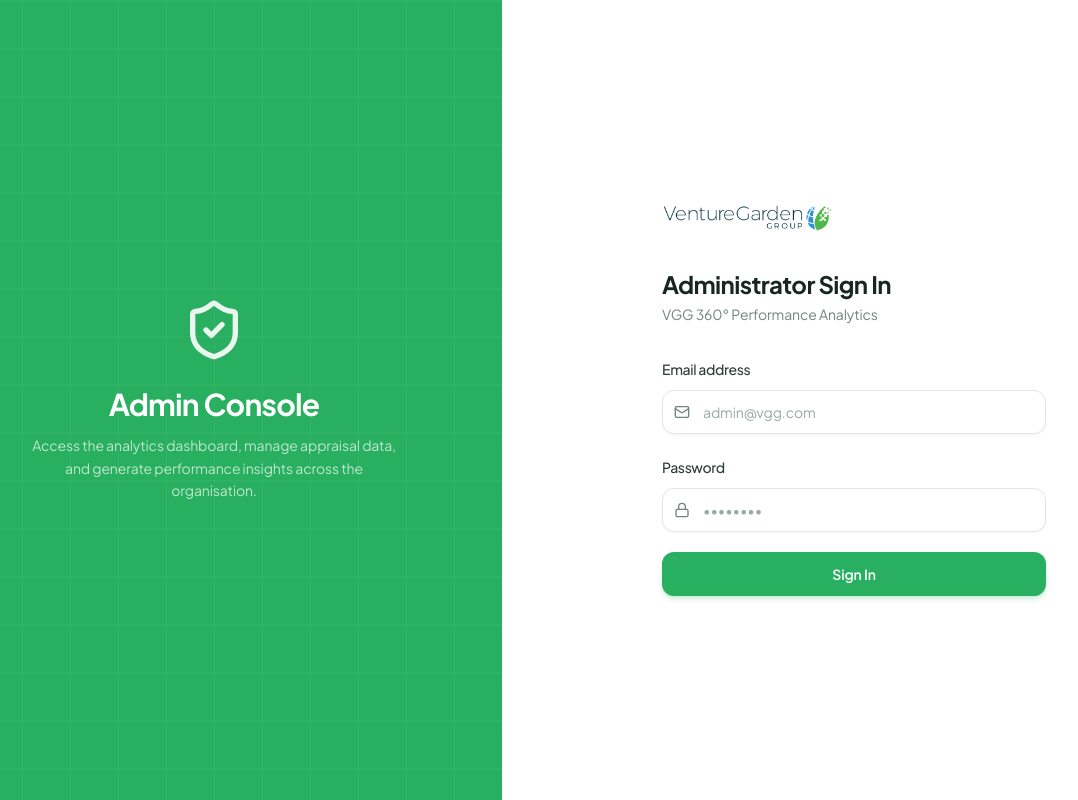
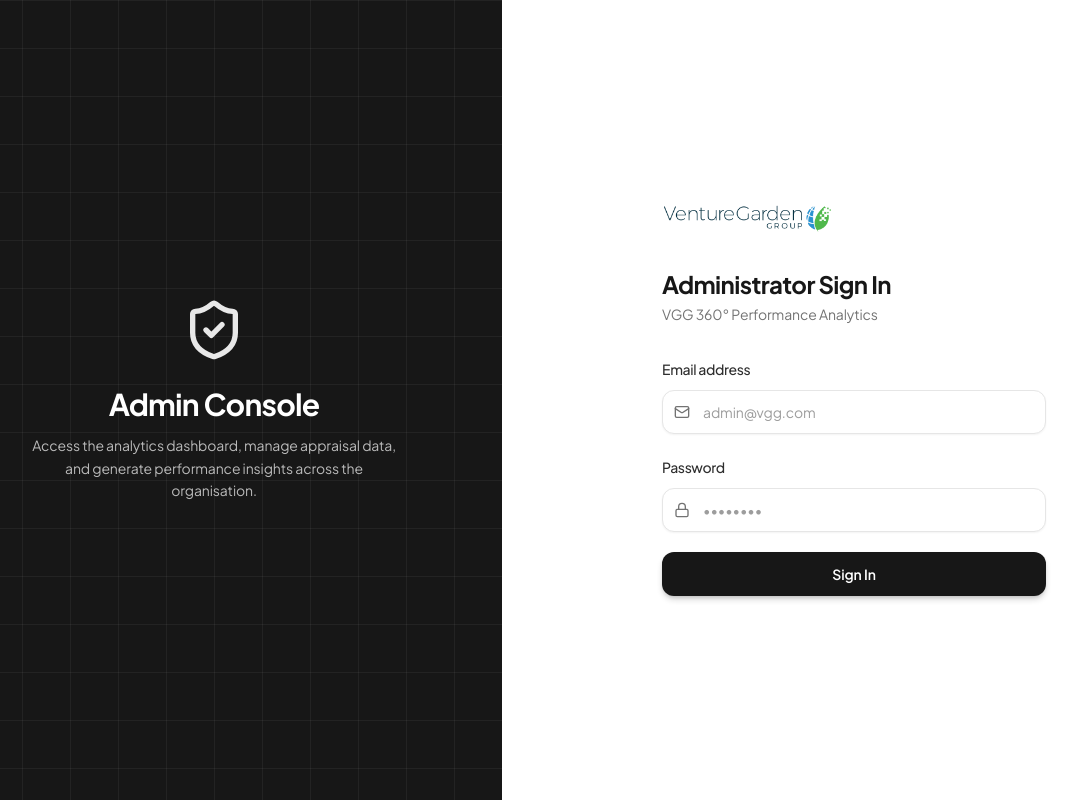
Before and after one commit to Einzelgaanger/ProDG-Appraisal, a React (Vite) app: page /admin in a window 1280 px wide. Shown: the whole page, without its empty margins (74-1152 px from the left). Built offline with nearby package versions, Linux system fonts and the light colour scheme; the HTML template or start-up script is replaced by a standard one.

Commit message:
Rebranded app for ProDG
Co-authored-by: Einzelgaanger <175561944+Einzelgaanger@users.noreply.github.com>

```diff
--- a/index.html
+++ b/index.html
@@ -5,27 +5,21 @@
     <meta name="viewport" content="width=device-width, initial-scale=1.0" />
     <link rel="icon" href="/favicon.png" type="image/png" />
     <link rel="apple-touch-icon" href="/favicon.png" />
-    <title>VGG 360° Appraisal — Executive Performance Intelligence</title>
-    <meta name="description" content="Venture Garden Group's 360° Appraisal platform — comprehensive executive performance intelligence, feedback analytics, leadership development, and team insights for data-driven organizational growth.">
-    <meta name="author" content="Venture Garden Group" />
-    <link rel="canonical" href="https://appraisal.vgg.app/" />
+    <title>ProDG 360° Review — Team Performance Intelligence</title>
+    <meta name="description" content="ProDG's 360° Review platform — peer performance intelligence, feedback analytics, and team insights for developer communities.">
+    <meta name="author" content="ProDG" />
 
     <!-- Open Graph -->
     <meta property="og:type" content="website" />
-    <meta property="og:url" content="https://appraisal.vgg.app/" />
-    <meta property="og:title" content="VGG 360° Appraisal — Executive Performance Intelligence" />
-    <meta property="og:description" content="Venture Garden Group's 360° Appraisal platform — executive performance intelligence, feedback analytics, leadership development, and team insights for data-driven growth." />
-    <meta property="og:image" content="https://appraisal.vgg.app/og-image.jpg" />
-    <meta property="og:image:width" content="1200" />
-    <meta property="og:image:height" content="630" />
-    <meta property="og:site_name" content="VGG 360° Appraisal" />
+    <meta property="og:title" content="ProDG 360° Review — Team Performance Intelligence" />
+    <meta property="og:description" content="ProDG's 360° Review platform — peer performance intelligence, feedback analytics, and team insights for developer communities." />
+    <meta property="og:site_name" content="ProDG 360° Review" />
     <meta property="og:locale" content="en_US" />
 
     <!-- Twitter Card -->
     <meta name="twitter:card" content="summary_large_image" />
-    <meta name="twitter:title" content="VGG 360° Appraisal — Executive Performance Intelligence" />
-    <meta name="twitter:description" content="Venture Garden Group's 360° Appraisal platform — executive performance intelligence, feedback analytics, leadership development, and team insights for data-driven growth." />
-    <meta name="twitter:image" content="https://appraisal.vgg.app/og-image.jpg" />
+    <meta name="twitter:title" content="ProDG 360° Review — Team Performance Intelligence" />
+    <meta name="twitter:description" content="ProDG's 360° Review platform — peer performance intelligence, feedback analytics, and team insights for developer communities." />
 
     <!-- Theme -->
     <meta name="theme-color" content="#1a2e22" />
--- a/src/contexts/AuthContext.tsx
+++ b/src/contexts/AuthContext.tsx
@@ -47,7 +47,7 @@ export function AuthProvider({ children }: { children: ReactNode }) {
 
   const logout = () => {
     setUser(null);
-    localStorage.removeItem('vgg_user');
+    localStorage.removeItem('prodg_user');
   };
 
   return (
--- a/src/index.css
+++ b/src/index.css
@@ -6,29 +6,29 @@
 
 @layer base {
   :root {
-    /* VGG Branding — Green & Blue, Formal Corporate */
+    /* ProDG Branding — Black, White & Gray, Dev Community */
     --background: 0 0% 100%;
-    --foreground: 160 25% 12%;
+    --foreground: 0 0% 9%;
 
     --card: 0 0% 100%;
-    --card-foreground: 160 25% 12%;
+    --card-foreground: 0 0% 9%;
 
     --popover: 0 0% 100%;
-    --popover-foreground: 160 25% 12%;
+    --popover-foreground: 0 0% 9%;
 
-    --primary: 145 63% 42%;
+    --primary: 0 0% 9%;
     --primary-foreground: 0 0% 100%;
 
-    --secondary: 150 8% 95%;
-    --secondary-foreground: 160 20% 25%;
+    --secondary: 0 0% 96%;
+    --secondary-foreground: 0 0% 20%;
 
-    --muted: 150 8% 94%;
-    --muted-foreground: 160 8% 48%;
+    --muted: 0 0% 95%;
+    --muted-foreground: 0 0% 45%;
 
-    --accent: 210 72% 45%;
+    --accent: 0 0% 20%;
     --accent-foreground: 0 0% 100%;
 
-    --success: 145 63% 42%;
+    --success: 142 71% 45%;
     --success-foreground: 0 0% 100%;
 
     --warning: 38 80% 50%;
@@ -37,31 +37,31 @@
     --destructive: 0 65% 50%;
     --destructive-foreground: 0 0% 100%;
 
-    --border: 150 8% 90%;
-    --input: 150 8% 90%;
-    --ring: 145 63% 42%;
+    --border: 0 0% 90%;
+    --input: 0 0% 90%;
+    --ring: 0 0% 9%;
 
     --radius: 0.75rem;
 
-    --chart-1: 145 63% 42%;
-    --chart-2: 210 72% 45%;
-    --chart-3: 152 40% 58%;
-    --chart-4: 210 50% 62%;
-    --chart-5: 38 80% 50%;
+    --chart-1: 0 0% 15%;
+    --chart-2: 0 0% 35%;
+    --chart-3: 0 0% 55%;
+    --chart-4: 0 0% 70%;
+    --chart-5: 0 0% 85%;
 
-    --score-excellent: 145 63% 42%;
+    --score-excellent: 142 71% 45%;
     --score-good: 210 72% 45%;
     --score-average: 38 80% 50%;
     --score-poor: 0 65% 50%;
 
-    --sidebar-background: 160 30% 14%;
-    --sidebar-foreground: 150 15% 92%;
-    --sidebar-primary: 145 63% 48%;
-    --sidebar-primary-foreground: 0 0% 100%;
-    --sidebar-accent: 160 28% 20%;
-    --sidebar-accent-foreground: 150 15% 92%;
-    --sidebar-border: 160 22% 22%;
-    --sidebar-ring: 145 63% 48%;
+    --sidebar-background: 0 0% 7%;
+    --sidebar-foreground: 0 0% 92%;
+    --sidebar-primary: 0 0% 100%;
+    --sidebar-primary-foreground: 0 0% 9%;
+    --sidebar-accent: 0 0% 15%;
+    --sidebar-accent-foreground: 0 0% 92%;
+    --sidebar-border: 0 0% 18%;
+    --sidebar-ring: 0 0% 100%;
   }
 
 }
```
